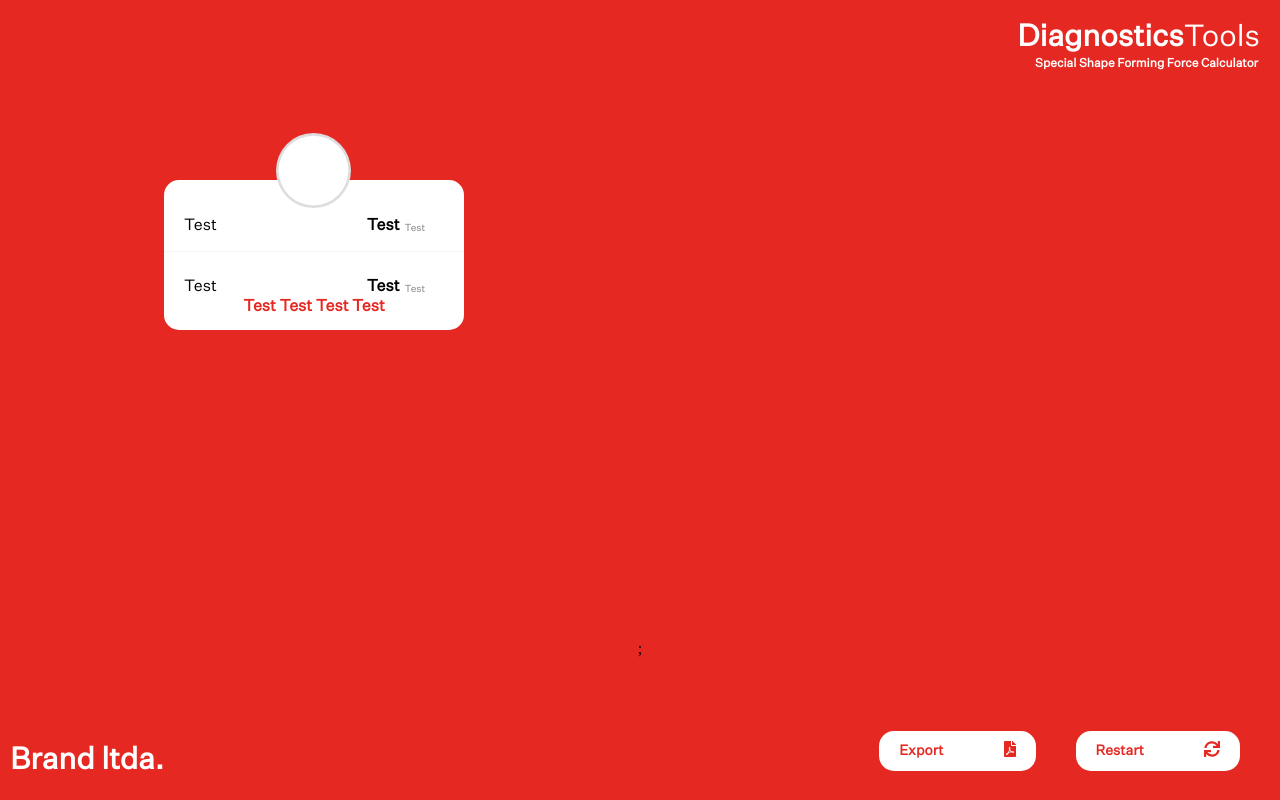
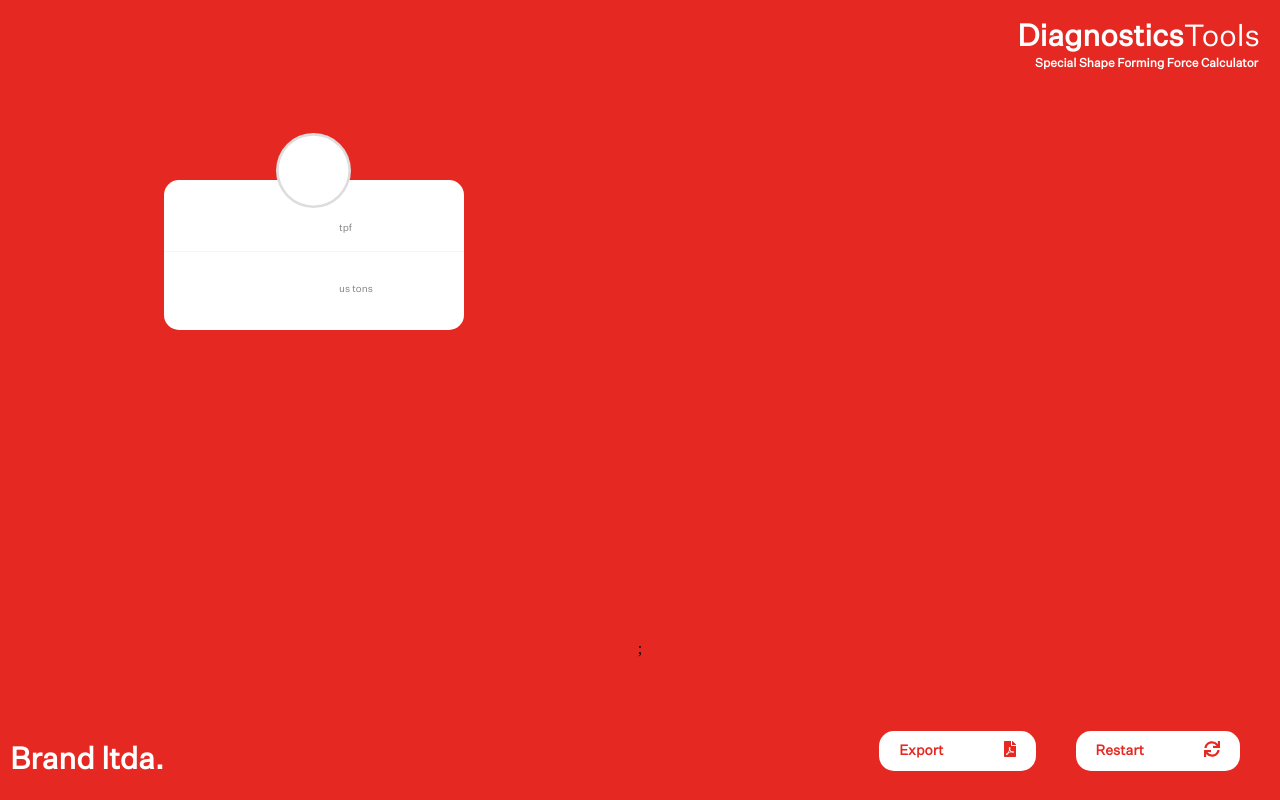
Before and after one commit to edgarkiljak/shape-forming-force-calculator, a React (Create React App) app: page / in a window 1280 px wide. Shown: the top 800 px of the page. Built offline with nearby package versions, Linux system fonts and the light colour scheme.

Commit message:
slide 6 wip

```diff
--- a/src/components/slide-6/ForceContainer.js
+++ b/src/components/slide-6/ForceContainer.js
@@ -19,15 +19,15 @@ const ForceContainer = (props) => {
       </div>
       <div className="panel-container">
         <div className="top-panel">
-          <div className="top-panel-label">Test</div>
-          <div className="top-panel-value">Test</div>
-          <div className="top-panel-unit">Test</div>
+          <div className="top-panel-label">{topPanelLabel}</div>
+          <div className="top-panel-value">{topPanelValue}</div>
+          <div className="top-panel-unit">tpf</div>
         </div>
         <div className="bottom-panel">
-          <div className="bottom-panel-label">Test</div>
-          <div className="bottom-panel-value">Test</div>
-          <div className="bottom-panel-unit">Test</div>
-          <div className="bottom-panel-description">Test Test Test Test</div>
+          <div className="bottom-panel-label">{bottomPanelLabel}</div>
+          <div className="bottom-panel-value">{bottomPannelValue}</div>
+          <div className="bottom-panel-unit">us tons</div>
+          <div className="bottom-panel-description">{panelDescription}</div>
         </div>
       </div>
     </div>
--- a/src/components/slide-6/Slide6.scss
+++ b/src/components/slide-6/Slide6.scss
@@ -86,6 +86,7 @@ $brand-colour: #e52922;
   margin: 46px 200px 10px -145px;
   color: grey;
   font-size: 10px;
+  white-space: nowrap;
 }
 
 .bottom-panel-description {
```
Also changed, not shown: 1 other file (tests, documents, lock files or other folders).
